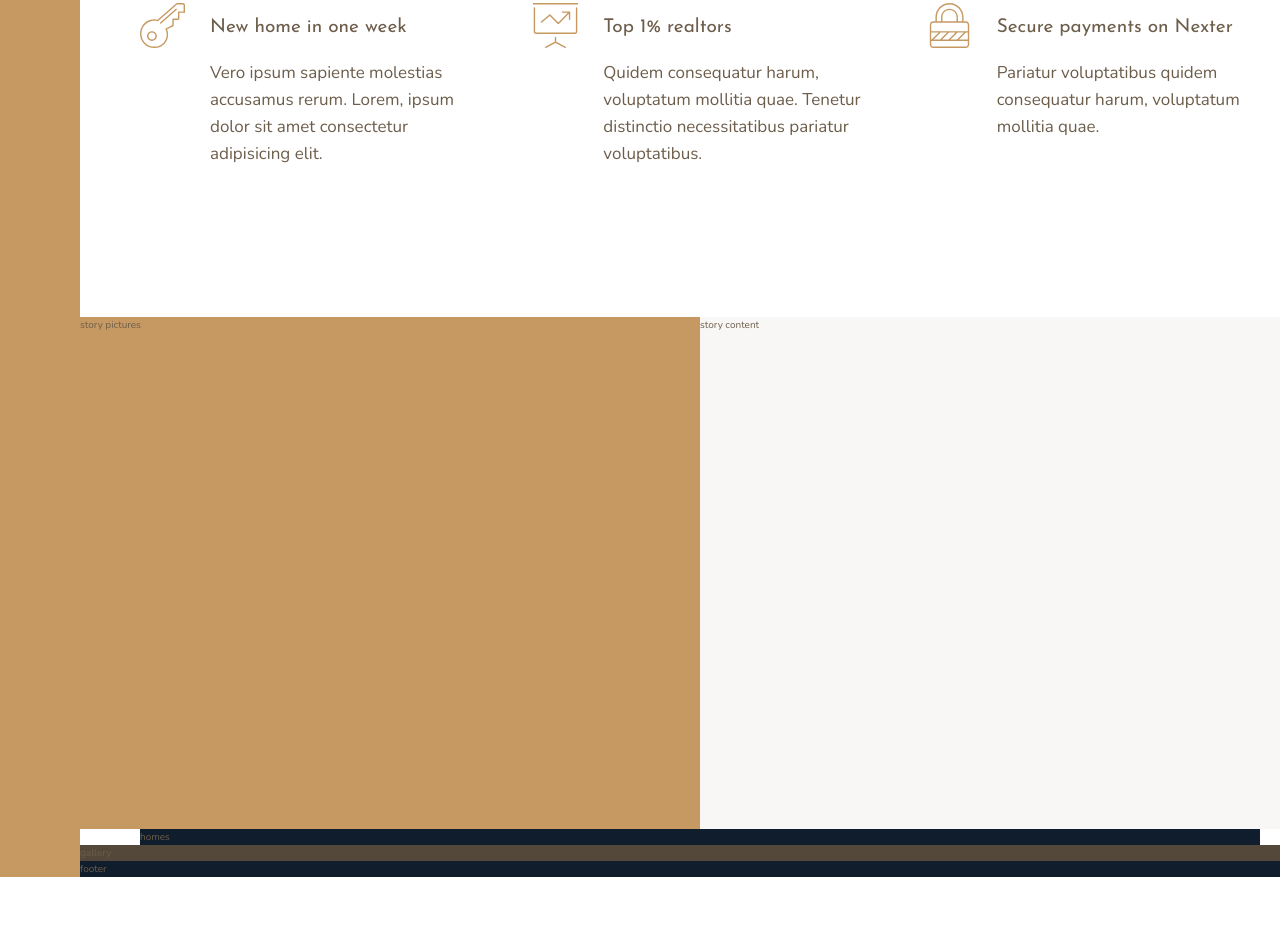
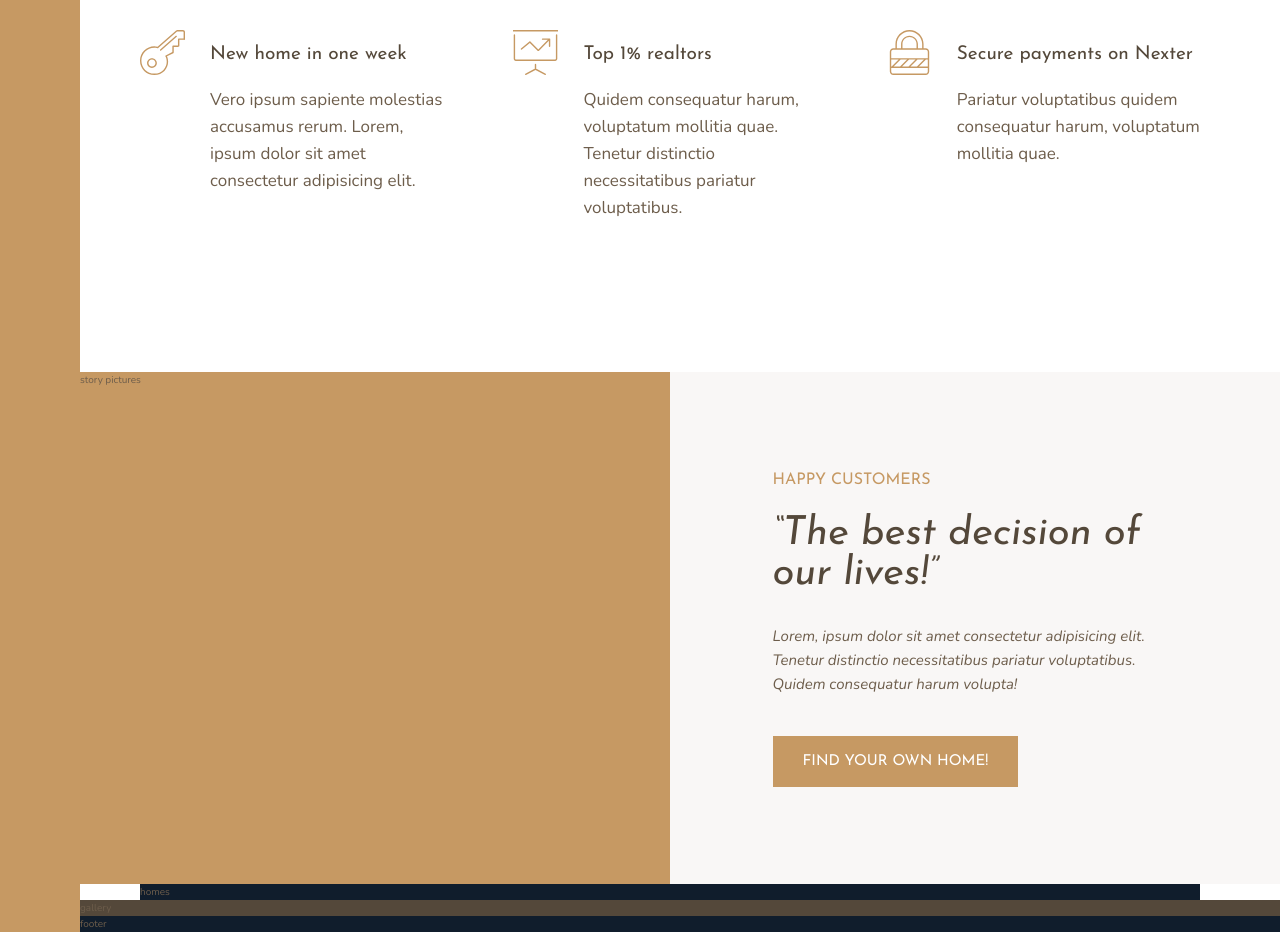
Before and after one commit to clementschris/nexter, a website: page index.html in a window 1280 px wide. Shown: the part 991-1923 px from the top of the page. Before the commit the page ends 1868 px from the top, so only its background shows below. Drawn offline with nearby package versions, Linux system fonts and the light colour scheme.

Commit message:
building story section

```diff
--- a/index.html
+++ b/index.html
@@ -87,7 +87,16 @@
         </div>
 
         <div class="story__content">
-            story content
+            <h3 class="heading-3 mb-sm">
+                Happy Customers
+            </h3>
+            <h2 class="heading-2 heading-2--dark mb-md">
+                &ldquo;The best decision of our lives!&rdquo;
+            </h2>
+            <p class="story__text">
+                Lorem, ipsum dolor sit amet consectetur adipisicing elit. Tenetur distinctio necessitatibus pariatur voluptatibus. Quidem consequatur harum volupta!
+            </p>
+            <button class="btn">Find your own home!</button>
         </div>
 
         <section class="homes">
--- a/sass/_story.scss
+++ b/sass/_story.scss
@@ -7,5 +7,25 @@
     &__content {
         background-color: $color-grey-light-1;
         grid-column: col-start 5 / full-end;
+
+        padding: 6rem 8vw;
+
+        /*
+        display: flex;
+        flex-direction: column;
+        justify-content: center;
+        align-items: flex-start;
+        */
+        //OR
+        display: grid;
+        align-content: center;
+        justify-items: start;
+        //does the same thing. one with flexbox one with grid system
+    }
+
+    &__text {
+        font-size: 1.5rem;
+        font-style: italic;
+        margin-bottom: 4rem;
     }
 }
--- a/sass/_typography.scss
+++ b/sass/_typography.scss
@@ -9,16 +9,65 @@
 
 .heading-2 {
     @extend %heading;
+    font-size: 4rem;
+    font-style: italic;
+    line-height: 1;
+
+    &--light {
+        color: $color-grey-light-1;
+    }
+
+    &--dark {
+        color: $color-grey-dark-1;
+    }
 }
 
 .heading-3 {
     @extend %heading;
+    font-size: 1.6rem;
+    color: $color-primary;
+    text-transform: uppercase;
 }
 
 .heading-4 {
     @extend %heading;
     font-size: 1.9rem;
 
+    &--light {
+        color: $color-grey-light-1;
+    }
+
+    &--dark {
+        color: $color-grey-dark-1;
+    }
+}
+
+.btn {
+    background-color: $color-primary;
+    color: white;
+    border: none;
+    border-radius: 0;
     font-family: $font-display;
-    font-weight: 400;
+    font-size: 1.5rem;
+    text-transform: uppercase;
+    padding: 1.8rem 3rem;
+    cursor: pointer;
+    transition: all .2s;
+
+    &:hover {
+        background-color: $color-primary-dark;
+    }
 }
+
+.mb-sm {
+    margin-bottom: 2rem;
+}
+.mb-md {
+    margin-bottom: 3rem;
+}
+.mb-lg {
+    margin-bottom: 4rem;
+}
+.mb-hg {
+    margin-bottom: 8rem;
+}
```
Also changed, not shown: css/style.css.
